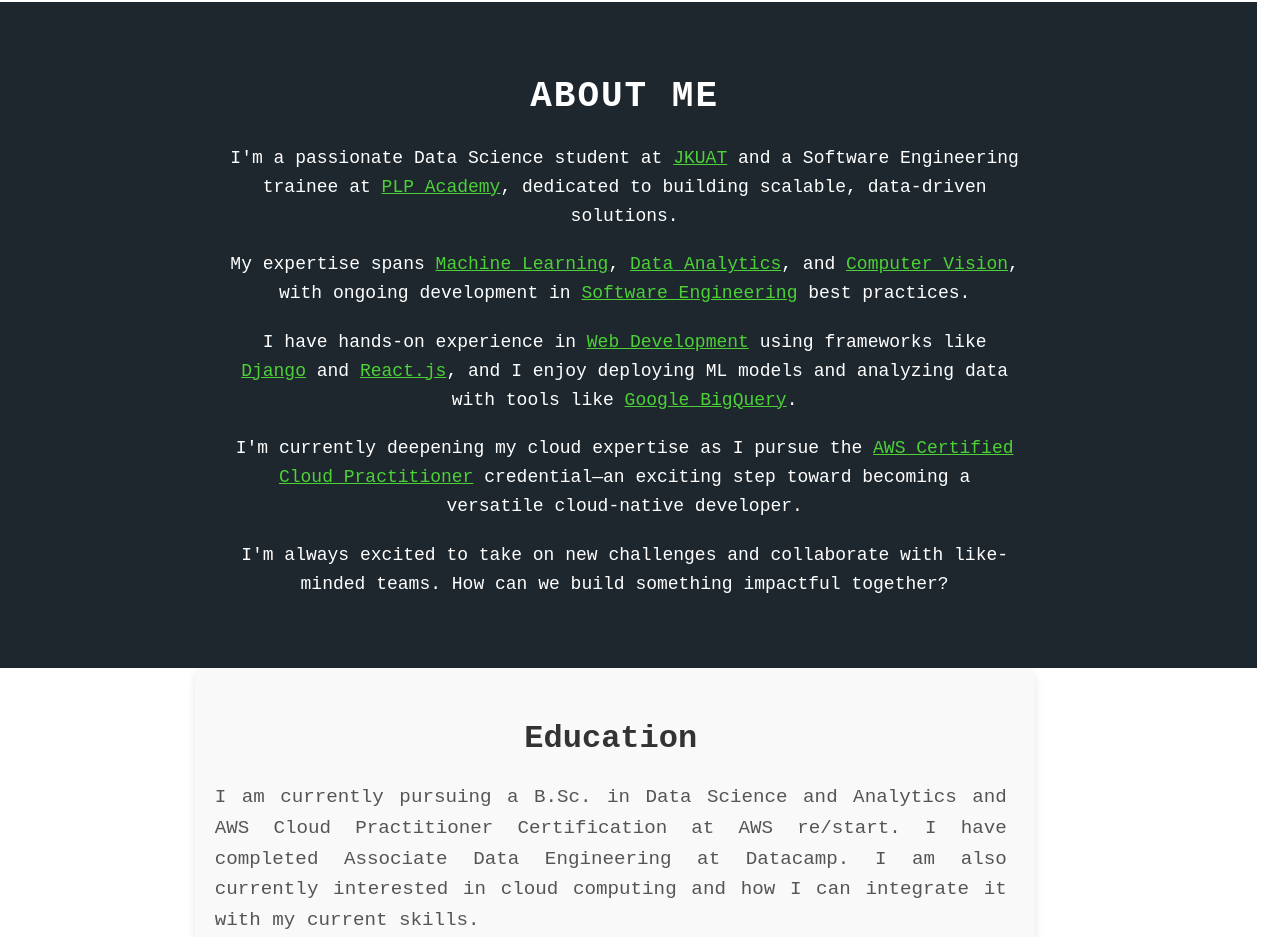
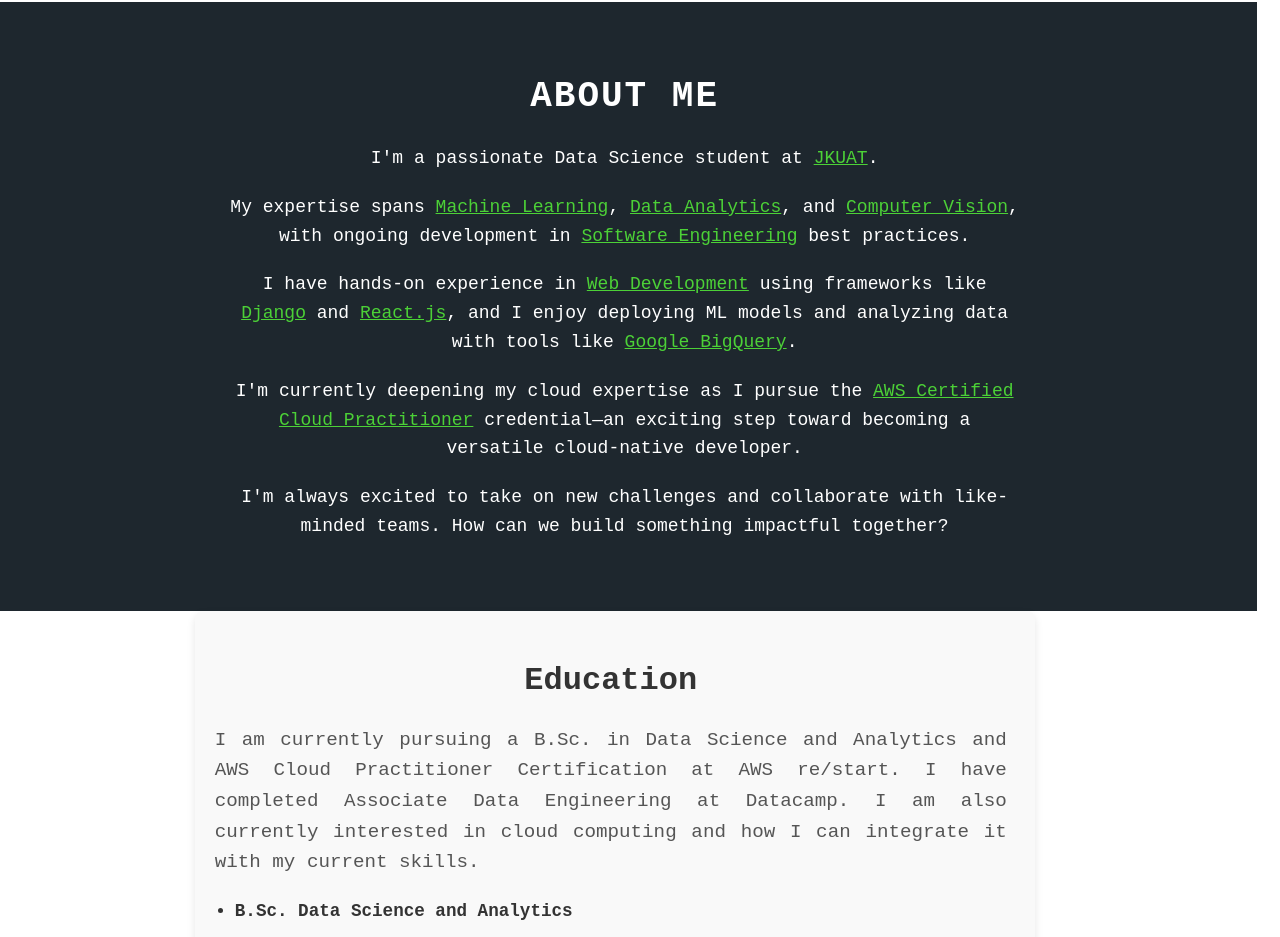
Before and after one commit to JamesMungai254/portfolio, a React (Vite) app: page / in a window 1280 px wide. Shown: the part 798-1735 px from the top of the page. Built offline with nearby package versions, Linux system fonts and the light colour scheme.

Commit message:
About update

```diff
--- a/src/components/about.jsx
+++ b/src/components/about.jsx
@@ -7,7 +7,7 @@
       <div className="content">
         <h1>About Me</h1>
         <p>
-          I'm a passionate Data Science student at <span className="highlight">JKUAT</span> and a Software Engineering trainee at <span className="highlight">PLP Academy</span>, dedicated to building scalable, data-driven solutions.
+          I'm a passionate Data Science student at <span className="highlight">JKUAT</span>.
         </p>
         <p>
           My expertise spans <span className="highlight">Machine Learning</span>, <span className="highlight">Data Analytics</span>, and <span className="highlight">Computer Vision</span>, with ongoing development in <span className="highlight">Software Engineering</span> best practices.
```
